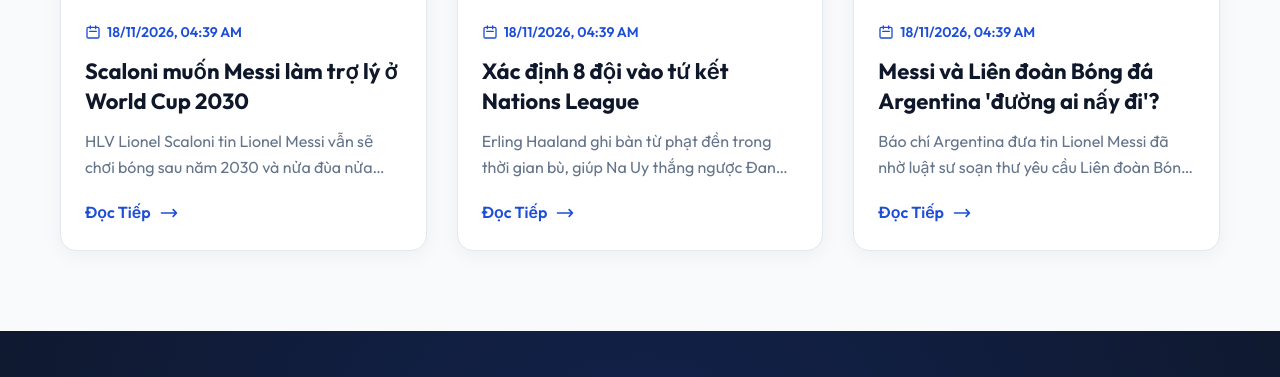
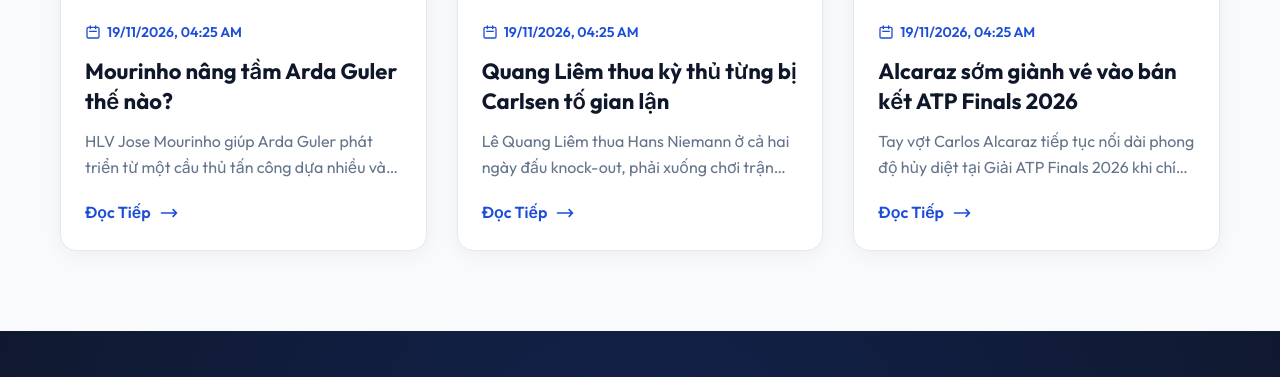
Before and after one commit to trinhqn22-ship-it/dongphucbongda, a plain HTML site: page blog.html in a window 1280 px wide. Shown: the part 1028-1405 px from the top of the page. Drawn offline with Linux system fonts and the light colour scheme.

Commit message:
Auto blog: Cập nhật tin thể thao [19-11-2026 11:35 VN]

```diff
--- a/blog.html
+++ b/blog.html
@@ -357,43 +357,43 @@
         <!-- START BLOG LIST -->
 
         <article class="blog-card">
-          <img src="https://vcdn1-thethao.vnecdn.net/2026/11/18/2026t003507z-up1em7401mh1f-rtr-7164-8009-1794970149.jpg?w=1200&amp;h=0&amp;q=100&amp;dpr=1&amp;fit=crop&amp;s=t-8ZqkHHuBgjoLqTV6IjjQ" alt="Scaloni muốn Messi làm trợ lý ở World Cup 2030">
+          <img src="https://vcdn1-thethao.vnecdn.net/2026/11/10/guler-1794279059-4534-1794279639.jpg?w=1200&amp;h=0&amp;q=100&amp;dpr=1&amp;fit=crop&amp;s=ZldqEkshqGyWtHAClw-oLA" alt="Mourinho nâng tầm Arda Guler thế nào?">
           <div class="blog-content">
             <div class="blog-date">
               <svg width="16" height="16" fill="none" stroke="currentColor" stroke-width="2" viewBox="0 0 24 24"><path stroke-linecap="round" stroke-linejoin="round" d="M8 7V3m8 4V3m-9 8h10M5 21h14a2 2 0 002-2V7a2 2 0 00-2-2H5a2 2 0 00-2 2v12a2 2 0 002 2z"></path></svg>
-              18/11/2026, 04:39 AM
+              19/11/2026, 04:25 AM
             </div>
-            <h3>Scaloni muốn Messi làm trợ lý ở World Cup 2030</h3>
-            <p>HLV Lionel Scaloni tin Lionel Messi vẫn sẽ chơi bóng sau năm 2030 và nửa đùa nửa thật rằng cựu đội trưởng có thể gia nhập ban huấn luyện tuyển Argenti...</p>
-            <a href="https://vnexpress.net/scaloni-muon-messi-lam-tro-ly-o-world-cup-2030-5145990.html" target="_blank" class="read-more-btn">Đọc Tiếp <svg width="20" height="20" fill="none" stroke="currentColor" stroke-width="2" viewBox="0 0 24 24"><path stroke-linecap="round" stroke-linejoin="round" d="M17 8l4 4m0 0l-4 4m4-4H3"></path></svg></a>
+            <h3>Mourinho nâng tầm Arda Guler thế nào?</h3>
+            <p>HLV Jose Mourinho giúp Arda Guler phát triển từ một cầu thủ tấn công dựa nhiều vào kỹ thuật cá nhân thành tiền vệ đa năng, có khả năng điều tiết lối c...</p>
+            <a href="https://vnexpress.net/mourinho-nang-tam-arda-guler-the-nao-5142782.html" target="_blank" class="read-more-btn">Đọc Tiếp <svg width="20" height="20" fill="none" stroke="currentColor" stroke-width="2" viewBox="0 0 24 24"><path stroke-linecap="round" stroke-linejoin="round" d="M17 8l4 4m0 0l-4 4m4-4H3"></path></svg></a>
           </div>
         </article>
 
 
         <article class="blog-card">
-          <img src="https://vcdn1-thethao.vnecdn.net/2026/11/18/a-nh-ma-n-hi-nh-lu-c-179496573-2846-3531-1794965829.png?w=1200&amp;h=0&amp;q=100&amp;dpr=1&amp;fit=crop&amp;s=efknTfN6BfzNx4oVJ13gWQ" alt="Xác định 8 đội vào tứ kết Nations League">
+          <img src="https://vcdn1-thethao.vnecdn.net/2026/11/19/le-quang-lie-m-niemann-1795051-5315-2938-1795051667.jpg?w=1200&amp;h=0&amp;q=100&amp;dpr=1&amp;fit=crop&amp;s=8jncJG_HKuuEXL-FFEn1nA" alt="Quang Liêm thua kỳ thủ từng bị Carlsen tố gian lận">
           <div class="blog-content">
             <div class="blog-date">
               <svg width="16" height="16" fill="none" stroke="currentColor" stroke-width="2" viewBox="0 0 24 24"><path stroke-linecap="round" stroke-linejoin="round" d="M8 7V3m8 4V3m-9 8h10M5 21h14a2 2 0 002-2V7a2 2 0 00-2-2H5a2 2 0 00-2 2v12a2 2 0 002 2z"></path></svg>
-              18/11/2026, 04:39 AM
+              19/11/2026, 04:25 AM
             </div>
-            <h3>Xác định 8 đội vào tứ kết Nations League</h3>
-            <p>Erling Haaland ghi bàn từ phạt đền trong thời gian bù, giúp Na Uy thắng ngược Đan Mạch 3-2 và giành vé cuối cùng vào tứ kết Nations League 2026-2027....</p>
-            <a href="https://vnexpress.net/xac-dinh-8-doi-vao-tu-ket-nations-league-5145932.html" target="_blank" class="read-more-btn">Đọc Tiếp <svg width="20" height="20" fill="none" stroke="currentColor" stroke-width="2" viewBox="0 0 24 24"><path stroke-linecap="round" stroke-linejoin="round" d="M17 8l4 4m0 0l-4 4m4-4H3"></path></svg></a>
+            <h3>Quang Liêm thua kỳ thủ từng bị Carlsen tố gian lận</h3>
+            <p>Lê Quang Liêm thua Hans Niemann ở cả hai ngày đấu knock-out, phải xuống chơi trận tranh giải bảy tại cờ vua toàn năng thế giới 2026....</p>
+            <a href="https://vnexpress.net/quang-liem-thua-ky-thu-tung-bi-carlsen-to-gian-lan-5146369.html" target="_blank" class="read-more-btn">Đọc Tiếp <svg width="20" height="20" fill="none" stroke="currentColor" stroke-width="2" viewBox="0 0 24 24"><path stroke-linecap="round" stroke-linejoin="round" d="M17 8l4 4m0 0l-4 4m4-4H3"></path></svg></a>
           </div>
         </article>
 
 
         <article class="blog-card">
-          <img src="https://images.unsplash.com/photo-1579952363873-27f3bade9f55?q=80&w=600&auto=format&fit=crop" alt="Messi và Liên đoàn Bóng đá Argentina 'đường ai nấy đi'?">
+          <img src="https://images.unsplash.com/photo-1579952363873-27f3bade9f55?q=80&w=600&auto=format&fit=crop" alt="Alcaraz sớm giành vé vào bán kết ATP Finals 2026">
           <div class="blog-content">
             <div class="blog-date">
               <svg width="16" height="16" fill="none" stroke="currentColor" stroke-width="2" viewBox="0 0 24 24"><path stroke-linecap="round" stroke-linejoin="round" d="M8 7V3m8 4V3m-9 8h10M5 21h14a2 2 0 002-2V7a2 2 0 00-2-2H5a2 2 0 00-2 2v12a2 2 0 002 2z"></path></svg>
-              18/11/2026, 04:39 AM
+              19/11/2026, 04:25 AM
             </div>
-            <h3>Messi và Liên đoàn Bóng đá Argentina 'đường ai nấy đi'?</h3>
-            <p>Báo chí Argentina đưa tin Lionel Messi đã nhờ luật sư soạn thư yêu cầu Liên đoàn Bóng đá Argentina (AFA) ngừng việc sử dụng tên và hình ảnh của anh ch...</p>
-            <a href="https://tuoitre.vn/messi-va-lien-doan-bong-da-argentina-duong-ai-nay-di-100261118092806501.htm" target="_blank" class="read-more-btn">Đọc Tiếp <svg width="20" height="20" fill="none" stroke="currentColor" stroke-width="2" viewBox="0 0 24 24"><path stroke-linecap="round" stroke-linejoin="round" d="M17 8l4 4m0 0l-4 4m4-4H3"></path></svg></a>
+            <h3>Alcaraz sớm giành vé vào bán kết ATP Finals 2026</h3>
+            <p>Tay vợt Carlos Alcaraz tiếp tục nối dài phong độ hủy diệt tại Giải ATP Finals 2026 khi chính thức có được tấm vé vào vòng bán kết ATP Finals 2026....</p>
+            <a href="https://tuoitre.vn/alcaraz-som-gianh-ve-vao-ban-ket-atp-finals-2026-100261119084553852.htm" target="_blank" class="read-more-btn">Đọc Tiếp <svg width="20" height="20" fill="none" stroke="currentColor" stroke-width="2" viewBox="0 0 24 24"><path stroke-linecap="round" stroke-linejoin="round" d="M17 8l4 4m0 0l-4 4m4-4H3"></path></svg></a>
           </div>
         </article>
 
```
